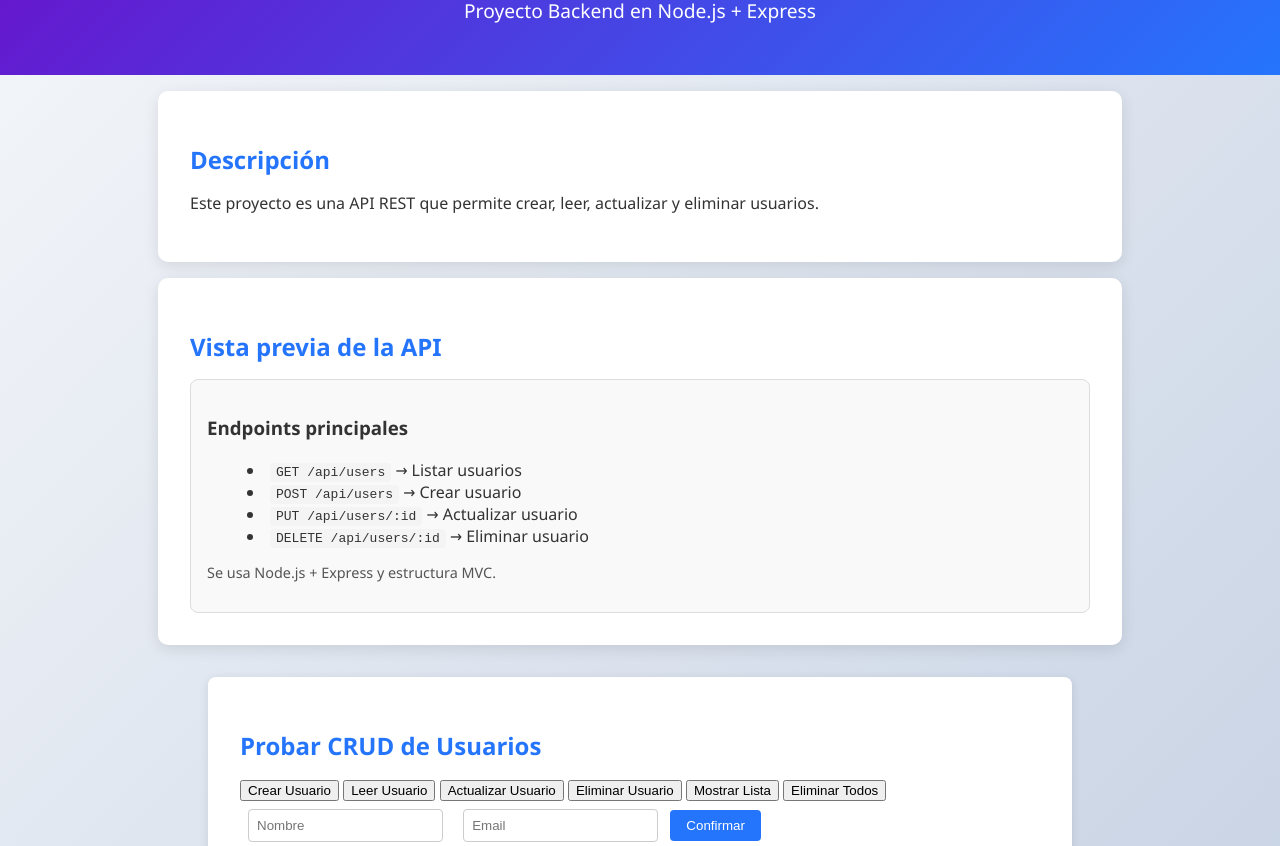
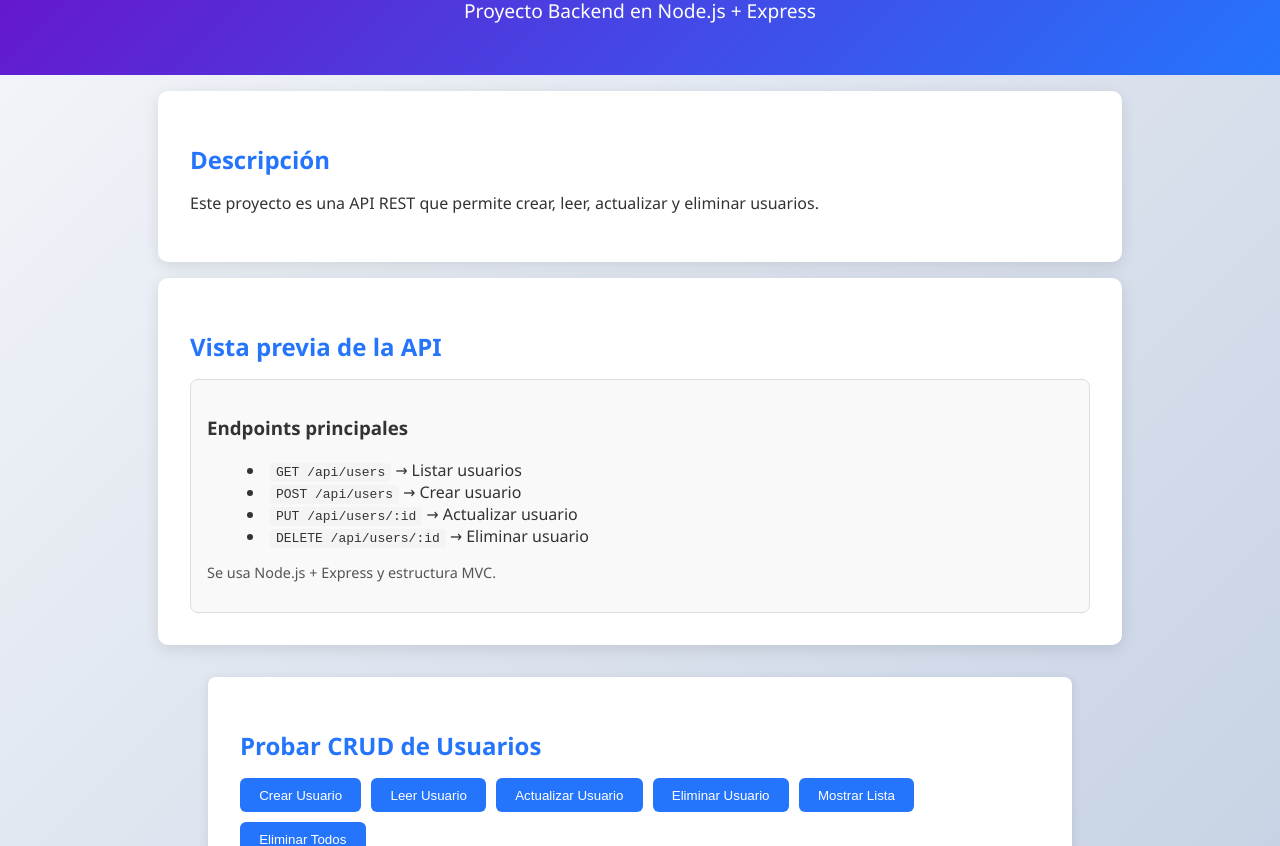
Before and after one commit to jjulito/crud-usuarios, a website: page index.html in a window 1280 px wide. Shown: the part 109-955 px from the top of the page. Drawn offline with Linux system fonts and the light colour scheme.

Commit message:
Update style.css

```diff
--- a/style.css
+++ b/style.css
@@ -93,6 +93,7 @@
     to { opacity: 1; transform: translateY(0); }
 }
 
+/* Estilos CRUD */
 .crud-test {
   padding: 2rem;
   background: white;
@@ -104,6 +105,33 @@
 
 .crud-test h2 {
   color: #2575fc;
+}
+
+/* Botonera alineada */
+.crud-buttons {
+  display: flex;
+  flex-wrap: wrap;
+  gap: 10px;
+  margin-bottom: 15px;
+}
+
+.crud-buttons button {
+  padding: 0.6rem 1.2rem;
+  border: none;
+  background: #2575fc;
+  color: white;
+  border-radius: 6px;
+  cursor: pointer;
+  transition: background 0.2s;
+}
+
+.crud-buttons button:hover {
+  background: #0053ba;
+}
+
+/* Formularios ocultos */
+.crud-form {
+  margin-bottom: 15px;
 }
 
 .crud-form input {
@@ -126,6 +154,11 @@
   background: #0053ba;
 }
 
+/* Estado oculto */
+.hidden {
+  display: none;
+}
+
 .crud-results ul {
   padding-left: 1rem;
 }
```
